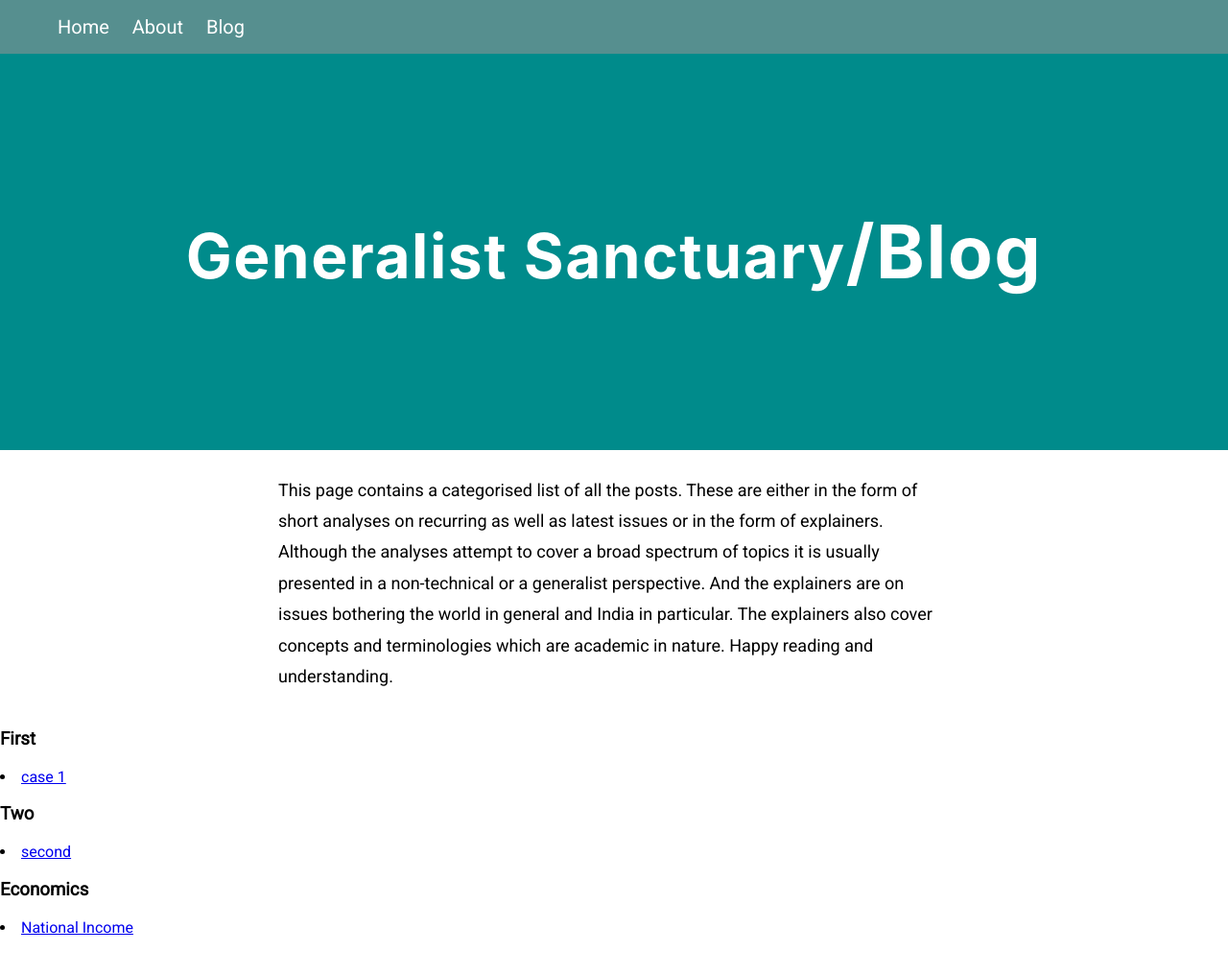
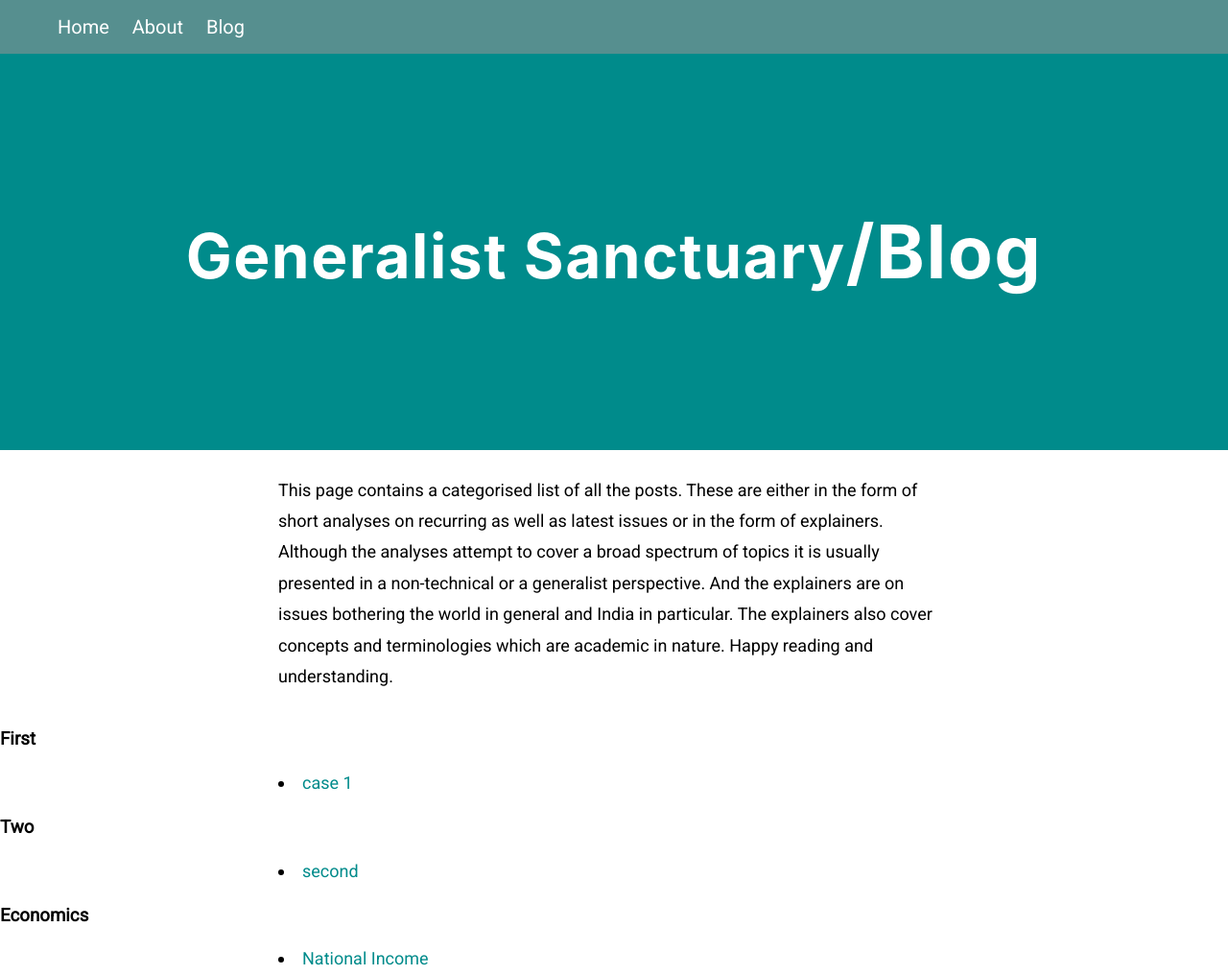
Before and after one commit to generalistsanctuary/generalistsanctuary.github.io, a Jekyll site: the page built from blog.html, in a window 1280 px wide. Shown: the whole page at 96% size. Built offline with Jekyll 4.4.1, drawn with Linux system fonts in a browser that asks for light colours; before the commit the page ends 976 px from its top, so only the background shows below that.

Commit message:
Update blog.html

```diff
--- a/blog.html
+++ b/blog.html
@@ -26,7 +26,7 @@
         <h3>{{cat[0]| capitalize}}</h3>
 
           {% for post in cat[1] %}
-          <li><a href="{{post.url}}">{{post.title}}</a></li>
+           <div class="postsList"><li><a href="{{post.url}}">{{post.title}}</a></li></div>
           {% endfor %}
 
       {% endfor %}
```
